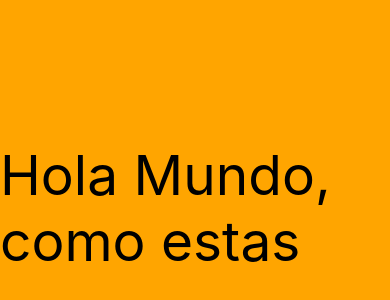
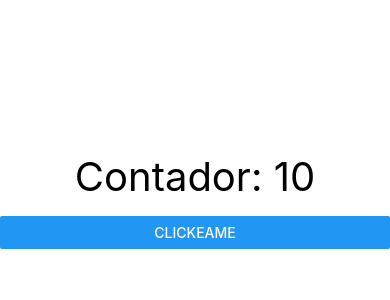
Before and after one commit to jdriverab/contadorBasicoReactNative, a React Native app: screen / in a window 390 px wide. Shown: the part 214-514 px from the top of the page. Built offline with nearby package versions, Linux system fonts and the light colour scheme.

Commit message:
se crea pagina con contador y boton

```diff
--- a/App.tsx
+++ b/App.tsx
@@ -1,10 +1,12 @@
 import React from 'react';
-import HolaMundoScreen from './src/screens/HolaMundoScreen'
+// import HolaMundoScreen from './src/screens/HolaMundoScreen'
+import ContadorScreen from './src/screens/ContadorScreen';
 
 const App = () => {
 
   return (
-    <HolaMundoScreen/>
+    // <HolaMundoScreen/>
+    <ContadorScreen/>
   );
 };
 
--- /dev/null
+++ b/src/screens/ContadorScreen.tsx
@@ -0,0 +1,32 @@
+import React from 'react'
+import { View, Text, Button } from 'react-native';
+import { useState } from 'react';
+
+const ContadorScreen = () => {
+
+    const [contador, setContador] = useState(10);
+
+    return (
+        // <View style={{flex:1}}>
+            <View style={{
+                flex:1,
+                // backgroundColor:"red",
+                justifyContent: "center"
+                }}>
+                <Text style={{
+                    textAlign:"center",
+                    fontSize: 40,
+                    position: "relative",
+                    top: -15
+                    }}>
+                    Contador: {contador}
+                </Text>
+
+                <Button title="Clickeame" onPress={()=>setContador(contador+1)}/>
+
+            </View>
+        // </View>
+    )
+}
+
+export default ContadorScreen;
```
